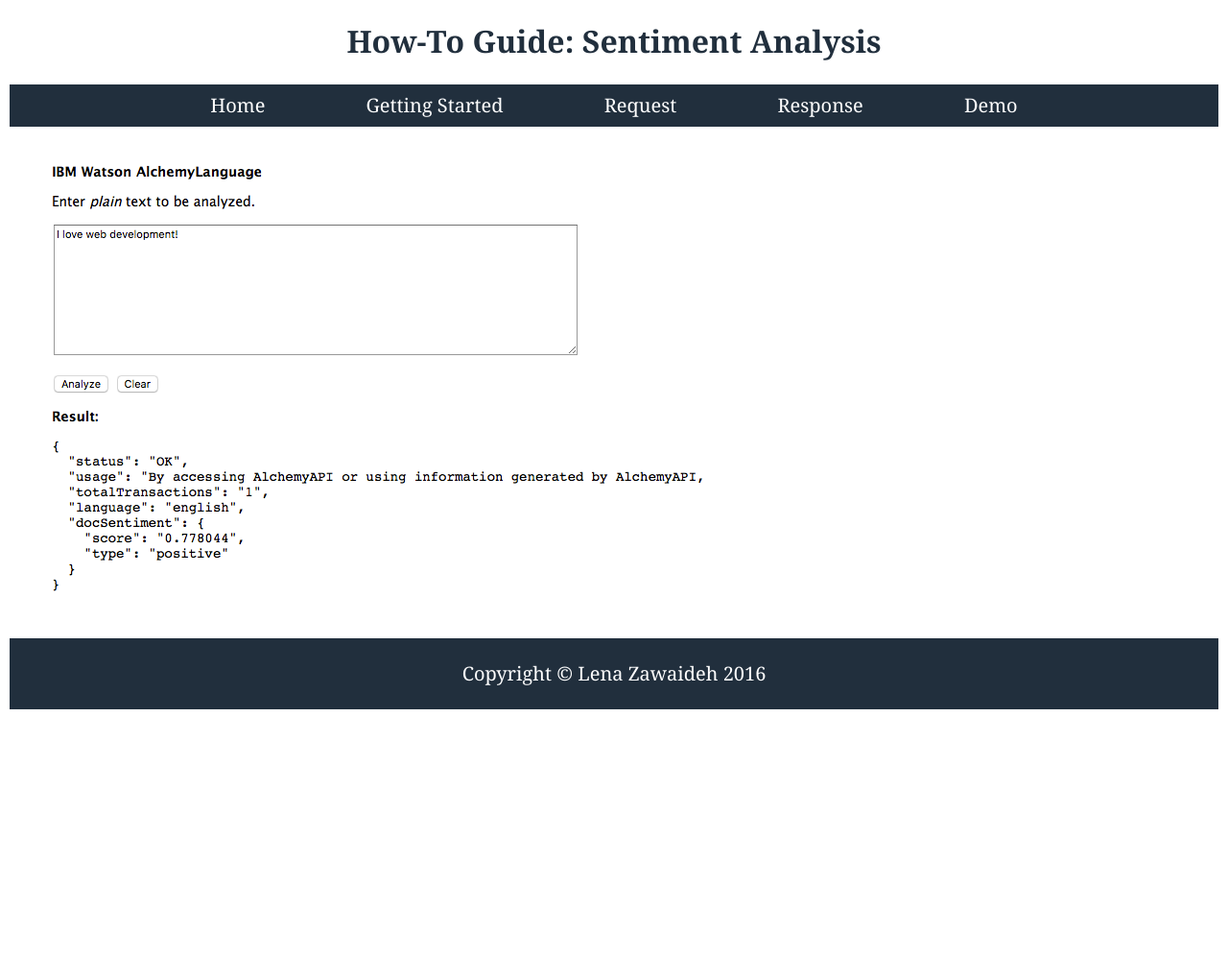
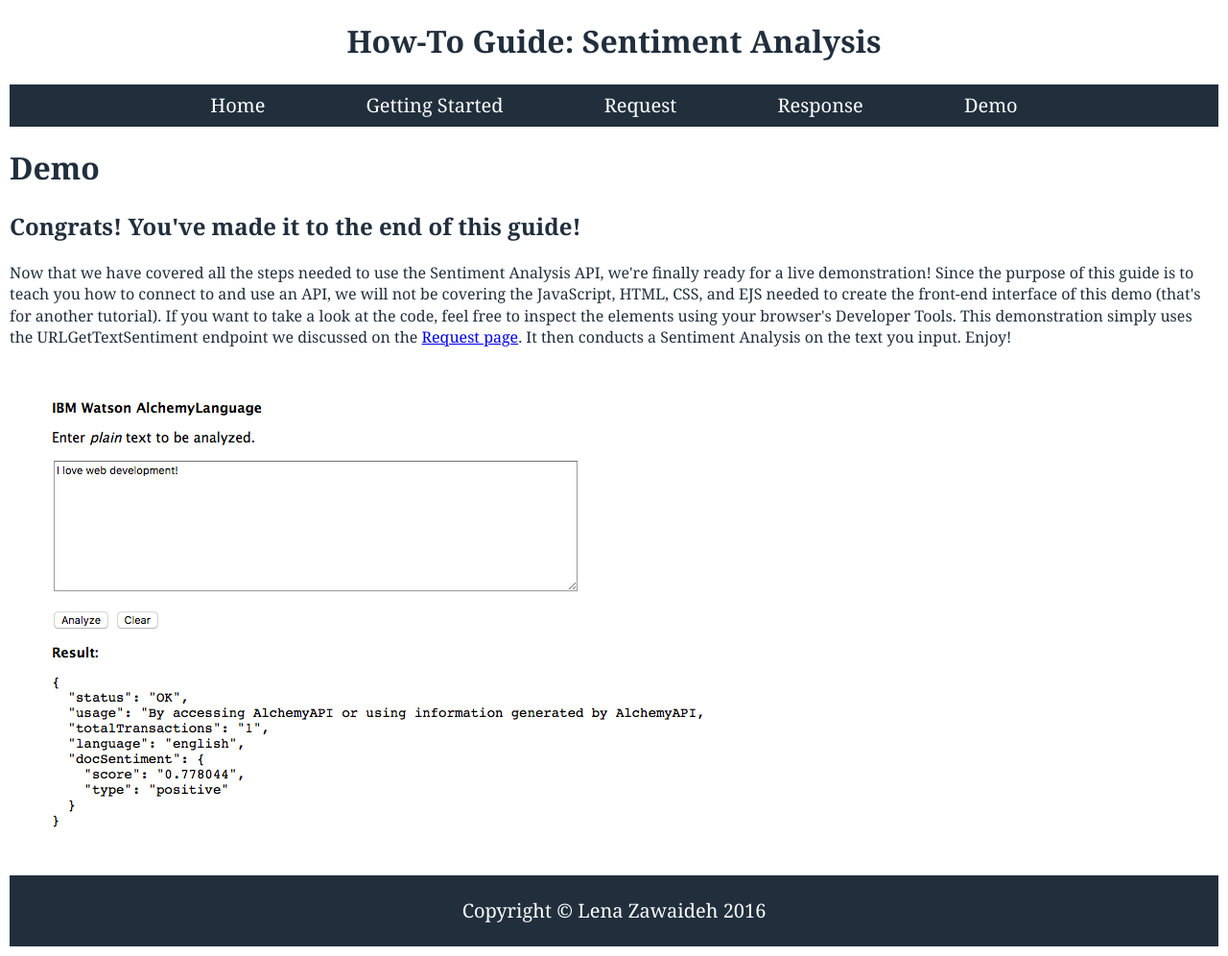
Before and after one commit to lenaz/How-To-Guide, a Jekyll site: the page built from demo.html, in a window 1280 px wide. Shown: the whole page at 96% size. Built offline with Jekyll 4.4.1, drawn with Linux system fonts in a browser that asks for light colours; Markdown is read by kramdown in place of the engine named in the settings; before the commit the page ends 900 px from its top, so only the background shows below that.

Commit message:
Update demo.html

```diff
--- a/demo.html
+++ b/demo.html
@@ -2,4 +2,12 @@
 layout: default
 ---
 
+<h1>Demo</h1>
+
+<h2>Congrats! You've made it to the end of this guide!</h2>
+
+<p>Now that we have covered all the steps needed to use the Sentiment Analysis API, we're finally ready for a live demonstration! Since the purpose of this guide is to teach you how to connect to and use an API, we will not be covering the JavaScript, HTML, CSS, and EJS needed to create the front-end interface of this demo (that's for another tutorial). If you want to take a look at the code, feel free to inspect the elements using your browser's Developer Tools.
+
+This demonstration simply uses the URLGetTextSentiment endpoint we discussed on the <a href="/request.html">Request page</a>. It then conducts a Sentiment Analysis on the text you input. Enjoy!</p>
+
 <a href="https://csadalchemylanguage-lenaz.mybluemix.net" target="_blank"><img src="assets/demo-full.png" class="imagel" alt="Demo"></a>
```
